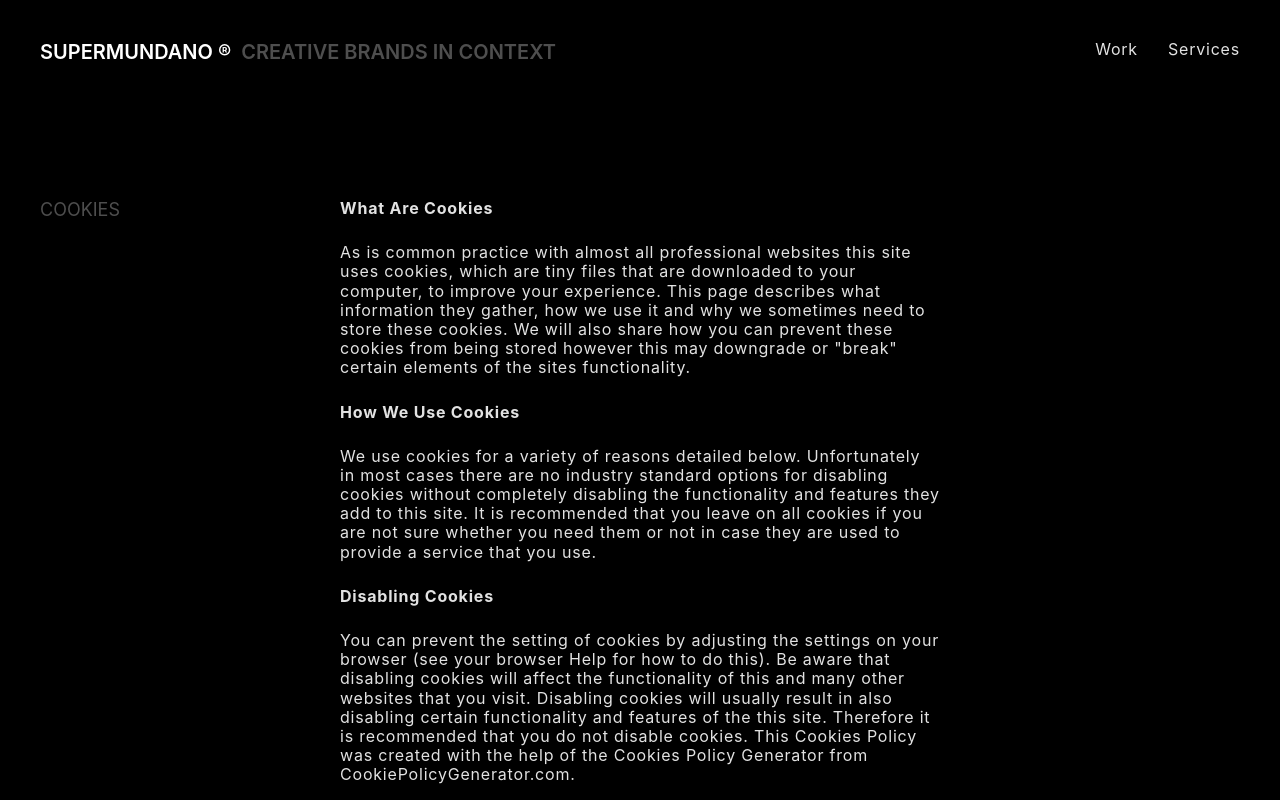
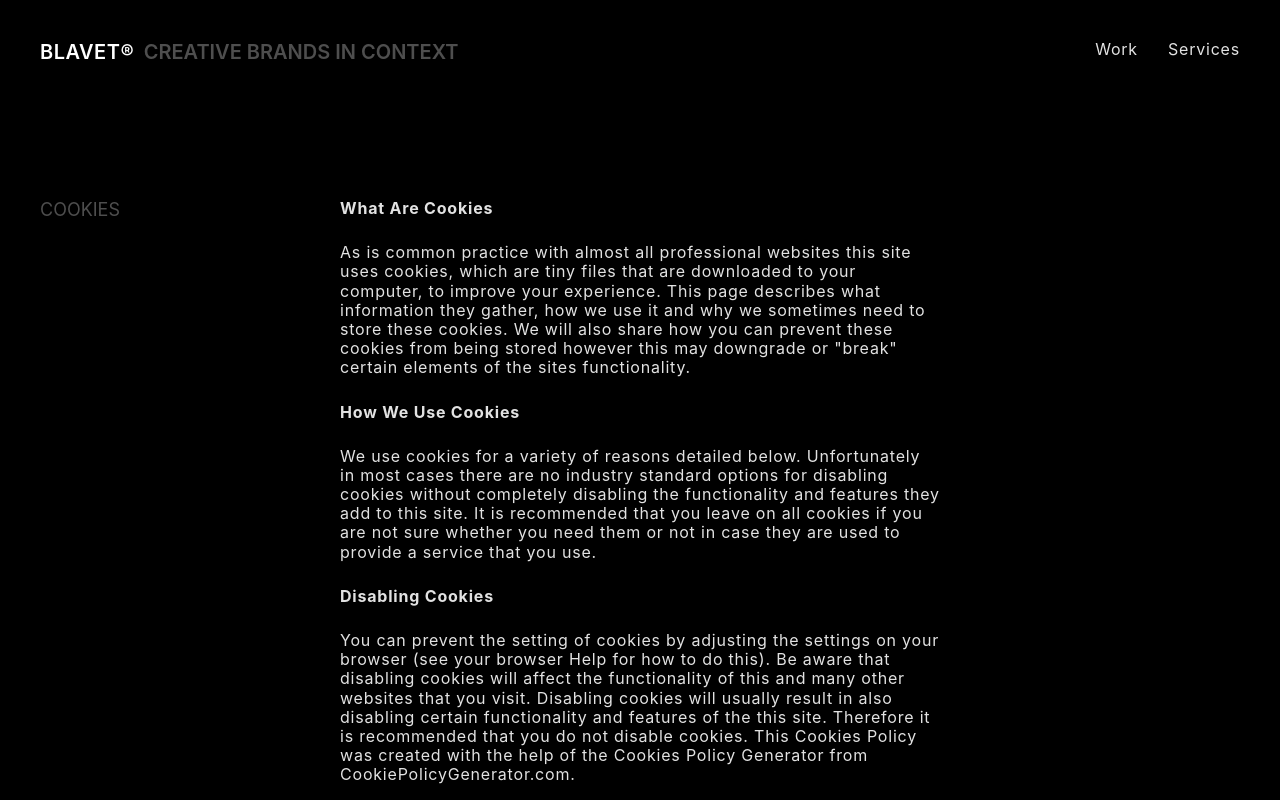
Before and after one commit to supermundano/supermundano-web, a Next.js app: page /cookies in a window 1280 px wide. Shown: the top 800 px of the page. Built offline with nearby package versions, Linux system fonts and the light colour scheme; no server answers; a web font is replaced by a local one.

Commit message:
Cambio de logo

```diff
--- a/components/ClaimLogo.tsx
+++ b/components/ClaimLogo.tsx
@@ -20,6 +20,10 @@ const ClaimLogoStyles = styled.div`
       color: var(--brandFour);
     }
   }
+
+  .logo{
+    letter-spacing: .05rem;
+  }
 `;
 
 
@@ -28,7 +32,7 @@ export default function ClaimLogo() {
     return(
         <ClaimLogoStyles>
             <Link href="/">
-                <a>SUPERMUNDANO ® <span className="title-secondary">CREATIVE BRANDS IN CONTEXT</span></a>
+                <a><span className="logo">BLAVET</span> ® <span className="title-secondary">CREATIVE BRANDS IN CONTEXT</span></a>
             </Link>
         </ClaimLogoStyles>
     )
```
